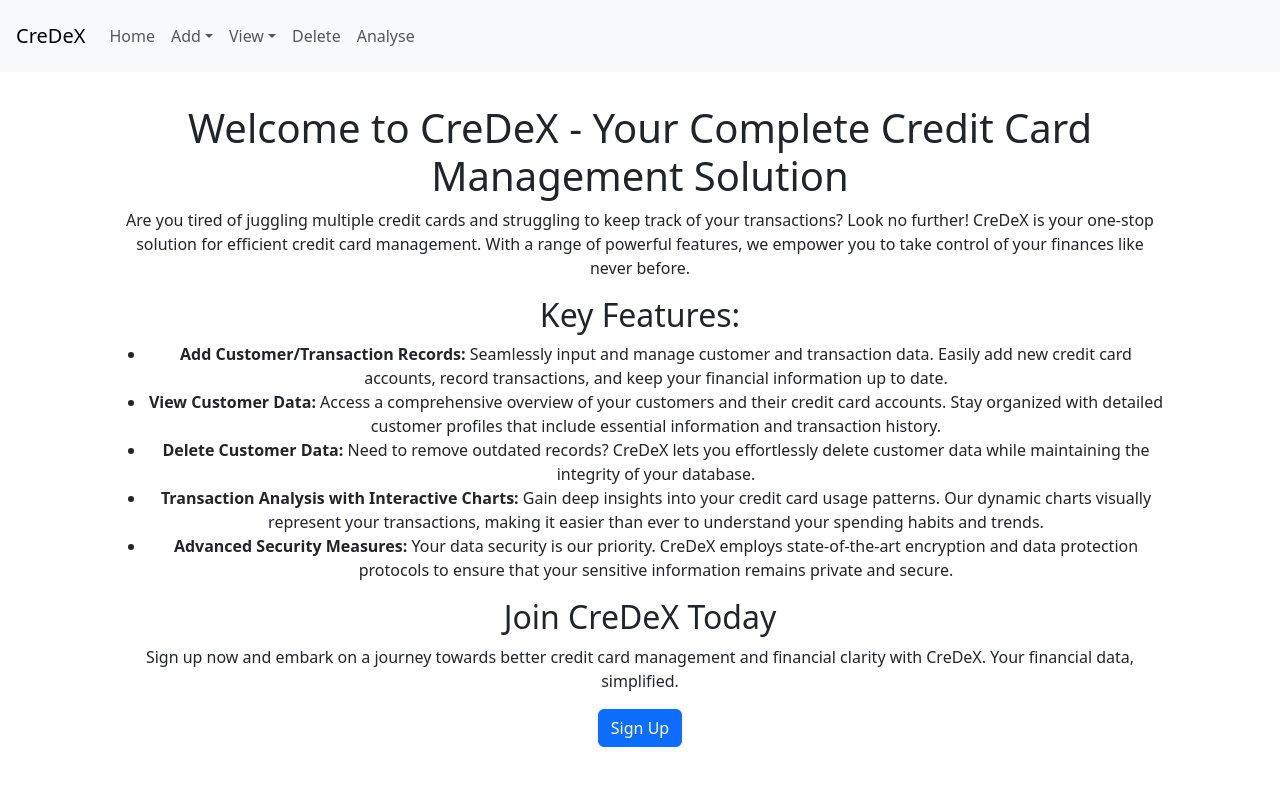
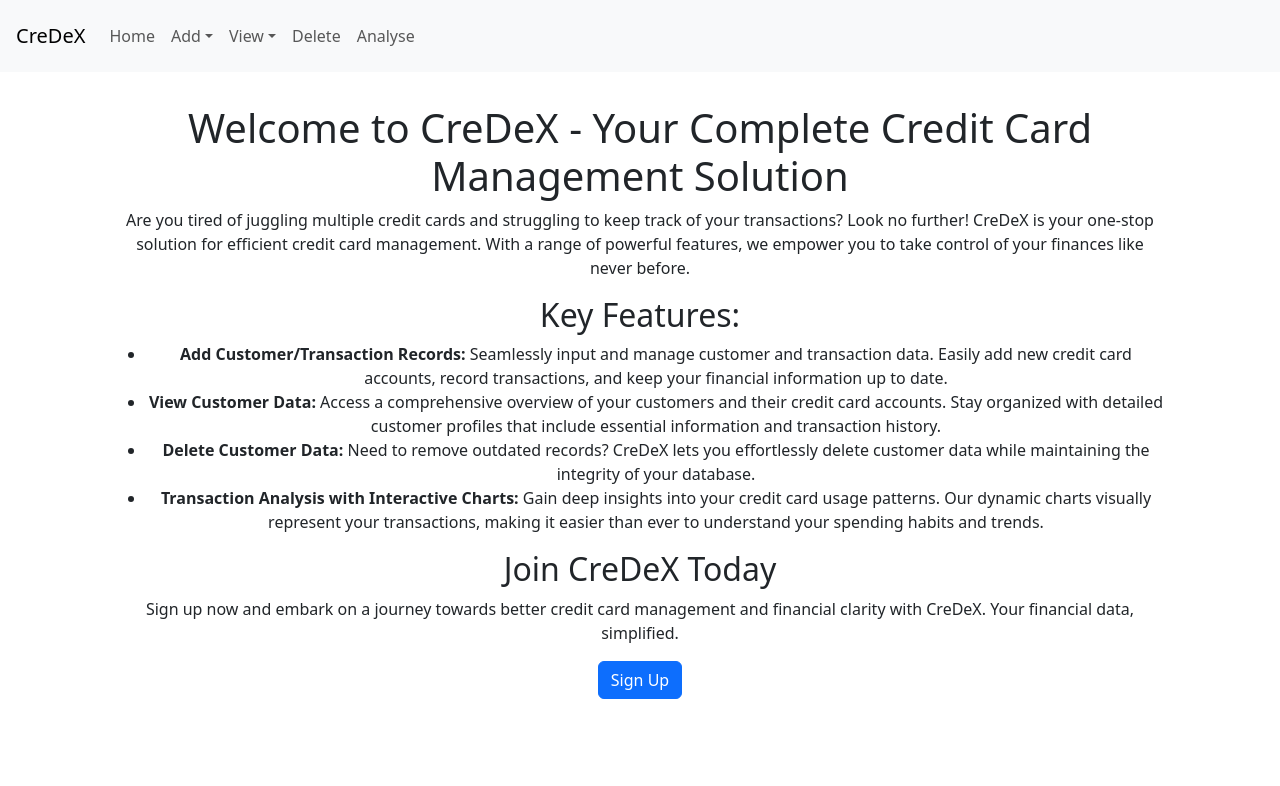
Before and after one commit to alphaX86/neueda-credit, a React (Create React App) app in the folder ui/: page / in a window 1280 px wide. Shown: the top 786 px of the page. Built offline with nearby package versions, Linux system fonts and the light colour scheme.

Commit message:
Edit desc
Signed-off-by: Aadhitya A <aadhitya864@gmail.com>

```diff
--- a/ui/src/components/Home.jsx
+++ b/ui/src/components/Home.jsx
@@ -16,7 +16,6 @@ const Home = () => {
                 <li><strong>View Customer Data:</strong> Access a comprehensive overview of your customers and their credit card accounts. Stay organized with detailed customer profiles that include essential information and transaction history.</li>
                 <li><strong>Delete Customer Data:</strong> Need to remove outdated records? CreDeX lets you effortlessly delete customer data while maintaining the integrity of your database.</li>
                 <li><strong>Transaction Analysis with Interactive Charts:</strong> Gain deep insights into your credit card usage patterns. Our dynamic charts visually represent your transactions, making it easier than ever to understand your spending habits and trends.</li>
-                <li><strong>Advanced Security Measures:</strong> Your data security is our priority. CreDeX employs state-of-the-art encryption and data protection protocols to ensure that your sensitive information remains private and secure.</li>
             </ul>
 
             <h2>Join CreDeX Today</h2>
```
